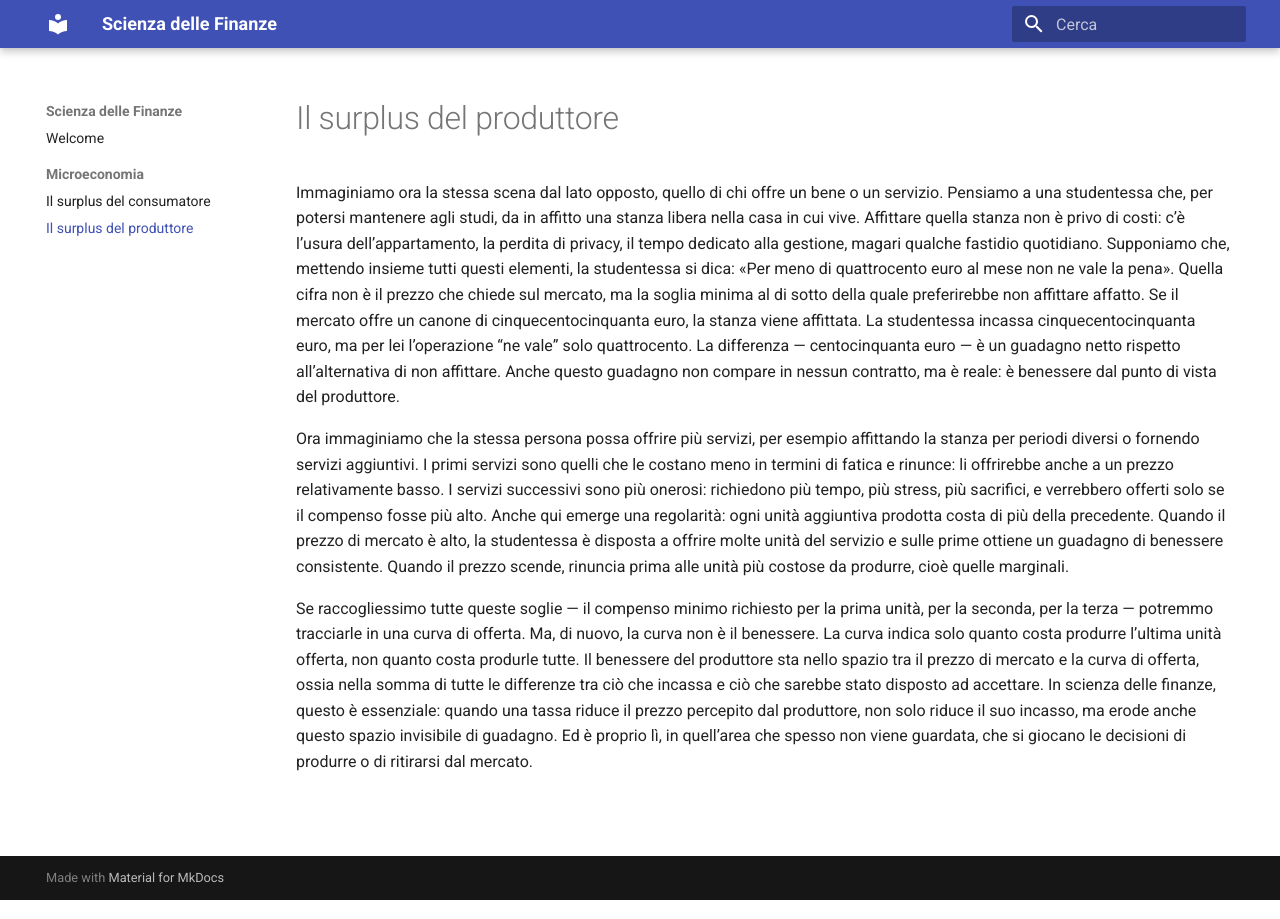
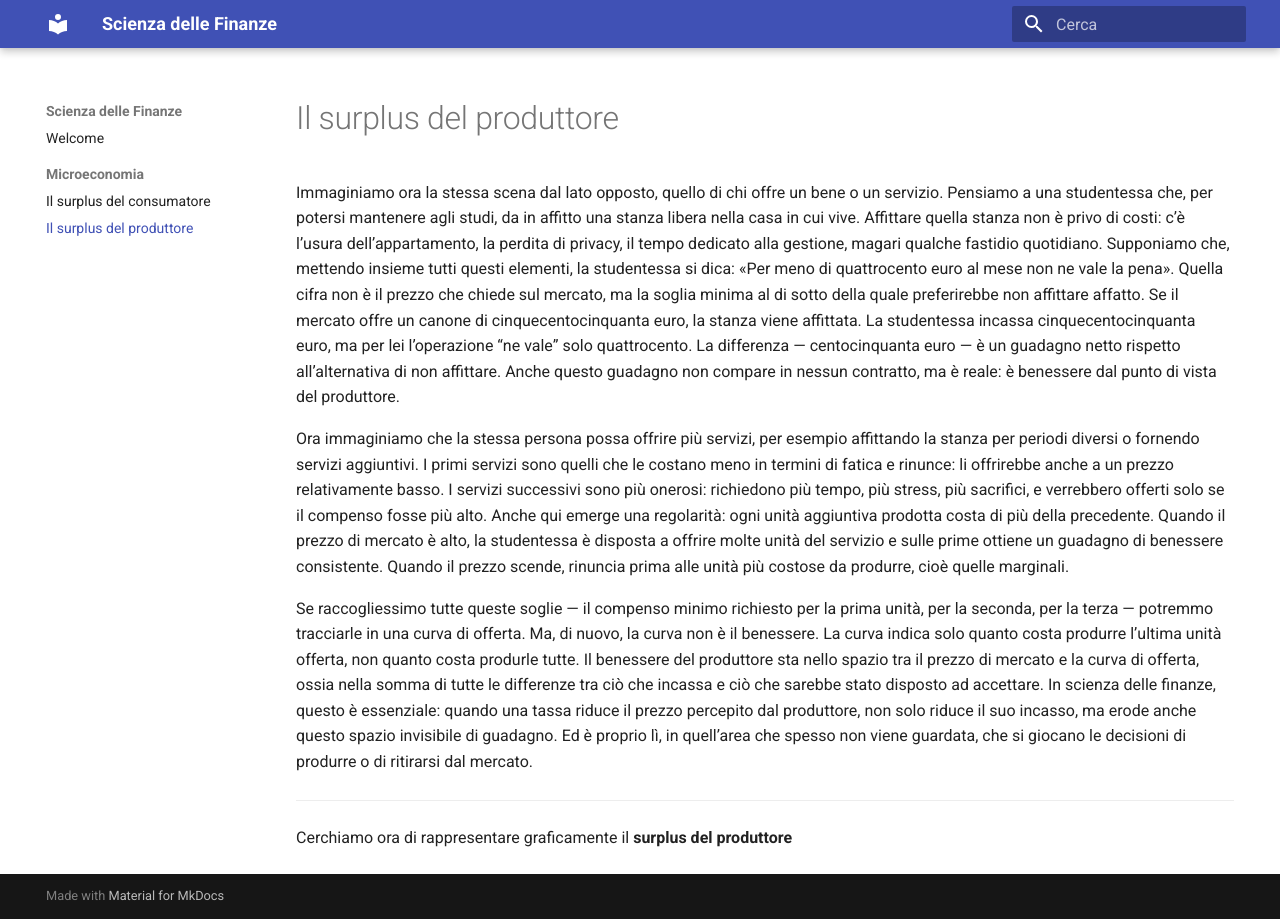
Before and after one commit to valeriofiloso/sdf-helper, an MkDocs documentation site: the page built from docs/Microeconomia/Il surplus del produttore.md, in a window 1280 px wide. Built offline with MkDocs 1.6.1 and Material for MkDocs 9.7.7, drawn with Linux system fonts in a browser that asks for light colours.

Commit message:
vault backup: 2026-02-03 16:55:31

```diff
--- a/docs/Microeconomia/Il surplus del produttore.md
+++ b/docs/Microeconomia/Il surplus del produttore.md
@@ -3,3 +3,6 @@ Immaginiamo ora la stessa scena dal lato opposto, quello di chi offre un bene o
 Ora immaginiamo che la stessa persona possa offrire più servizi, per esempio affittando la stanza per periodi diversi o fornendo servizi aggiuntivi. I primi servizi sono quelli che le costano meno in termini di fatica e rinunce: li offrirebbe anche a un prezzo relativamente basso. I servizi successivi sono più onerosi: richiedono più tempo, più stress, più sacrifici, e verrebbero offerti solo se il compenso fosse più alto. Anche qui emerge una regolarità: ogni unità aggiuntiva prodotta costa di più della precedente. Quando il prezzo di mercato è alto, la studentessa è disposta a offrire molte unità del servizio e sulle prime ottiene un guadagno di benessere consistente. Quando il prezzo scende, rinuncia prima alle unità più costose da produrre, cioè quelle marginali.
 
 Se raccogliessimo tutte queste soglie — il compenso minimo richiesto per la prima unità, per la seconda, per la terza — potremmo tracciarle in una curva di offerta. Ma, di nuovo, la curva non è il benessere. La curva indica solo quanto costa produrre l’ultima unità offerta, non quanto costa produrle tutte. Il benessere del produttore sta nello spazio tra il prezzo di mercato e la curva di offerta, ossia nella somma di tutte le differenze tra ciò che incassa e ciò che sarebbe stato disposto ad accettare. In scienza delle finanze, questo è essenziale: quando una tassa riduce il prezzo percepito dal produttore, non solo riduce il suo incasso, ma erode anche questo spazio invisibile di guadagno. Ed è proprio lì, in quell’area che spesso non viene guardata, che si giocano le decisioni di produrre o di ritirarsi dal mercato.
+
+---
+Cerchiamo ora di rappresentare graficamente il **surplus del produttore**
```
